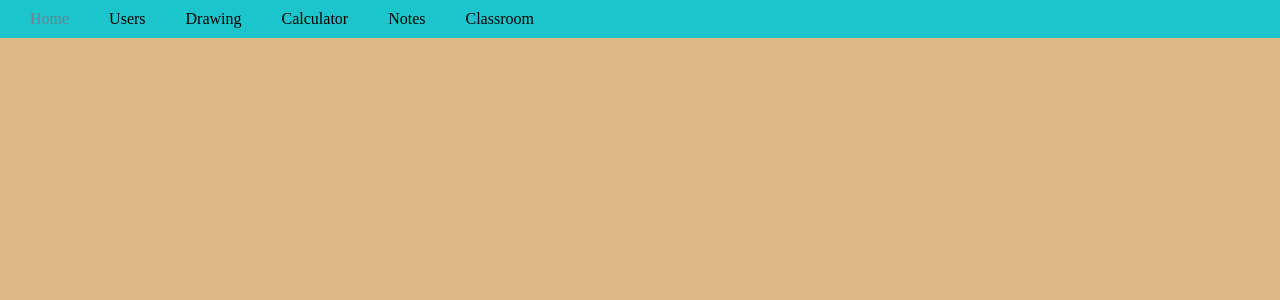
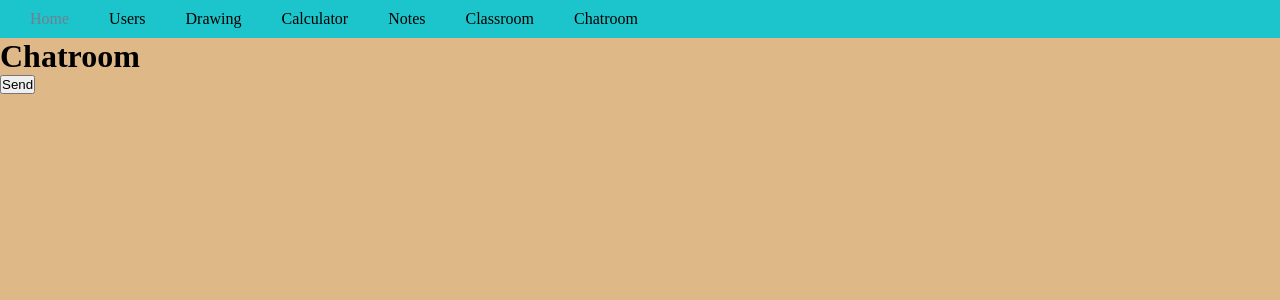
Before and after one commit to jh86-86/schoolapp, a Vue app: page /chatroom in a window 1280 px wide. Shown: the top 300 px of the page. Built offline with nearby package versions, Linux system fonts and the light colour scheme; no server answers.

Commit message:
canvas not working properly stil

```diff
--- a/src/App.vue
+++ b/src/App.vue
@@ -7,6 +7,7 @@
     <router-link class="link" to="/calculator">Calculator</router-link> <!--using router link rerenders pge,keeps it single page application-->
     <router-link class="link" to="/notes">Notes</router-link> <!--using router link rerenders pge,keeps it single page application-->
     <router-link class="link" to="/classroom">Classroom</router-link> <!--using router link rerenders pge,keeps it single page application-->
+    <router-link class="link" to="/chatroom">Chatroom</router-link> <!--using router link rerenders pge,keeps it single page application-->
   </div>
   <router-view></router-view>    <!--router view is reserved components-->
   </div>
--- /dev/null
+++ b/src/components/Chatroom.vue
@@ -0,0 +1,39 @@
+<template>
+  <div>
+      <h1>Chatroom</h1>
+      <button v-on:click="sendMessage('hello world')">Send</button>
+  </div>
+</template>
+
+<script>
+export default {
+    data(){
+        return{
+        connection:null,
+        }
+    },
+    methods:{
+        sendMessage: function(message){
+            console.log(this.connection);
+            this.connection.send(message);
+        }
+    },
+    created(){
+        console.log('starting connection to websocket server');
+        this.connection= new WebSocket("wss://echo.websocket.org");
+
+        this.connection.onopen = function(event){
+            console.log(event);
+            console.log('successfully connected to server of echo Websocket server')
+        }
+
+        this.connection.onmessage =function(event){
+            console.log(event); //when messaged received console log event otu
+        }
+    }
+}
+</script>
+
+<style>
+
+</style>
--- a/src/components/DrawingPage.vue
+++ b/src/components/DrawingPage.vue
@@ -88,8 +88,8 @@ methods:{
 }
 
 #canvas{
-  display: flex;
-  justify-content: center;
+  /* display: flex;
+  justify-content: center; */
   margin-top:50px;
 }
 
--- a/src/components/Users.vue
+++ b/src/components/Users.vue
@@ -8,6 +8,12 @@
 
 <script>
 export default{
-
+    data(){       //hardcoded user until server set up
+        return{
+        username:"John",
+        age:"10",
+        class:"6",
+    }
+    }
 }
 </script>
--- a/src/main.js
+++ b/src/main.js
@@ -7,10 +7,12 @@ import DrawingPage from './components/DrawingPage.vue';
 import Calculator from './components/Calculator.vue';
 import NotesPage from './components/Notes.vue';
 import Classroom from './components/Classroom.vue';
+import Chatroom from './components/Chatroom.vue';
 
 Vue.use(VueRouter); //routing is now enabled as a plugin and will work
 
 const  routes = [   //this difines the rotues
+  {path: '/chatroom', component:Chatroom},   //makes the routes
   {path: '/users/teamId', component:Users},   //makes the routes
   {path: '/drawingPage', component:DrawingPage},   //makes the routes
   {path: '/calculator', component:Calculator},   //makes the routes
```
